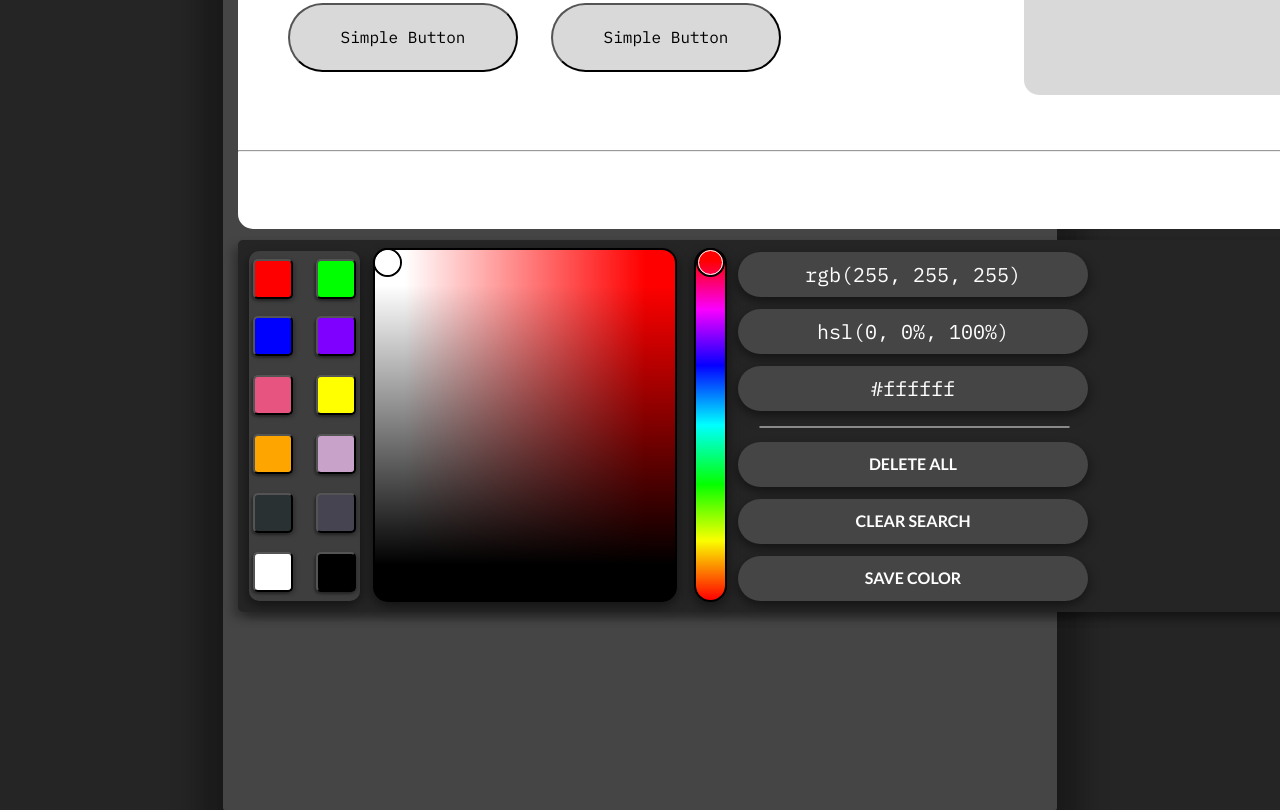
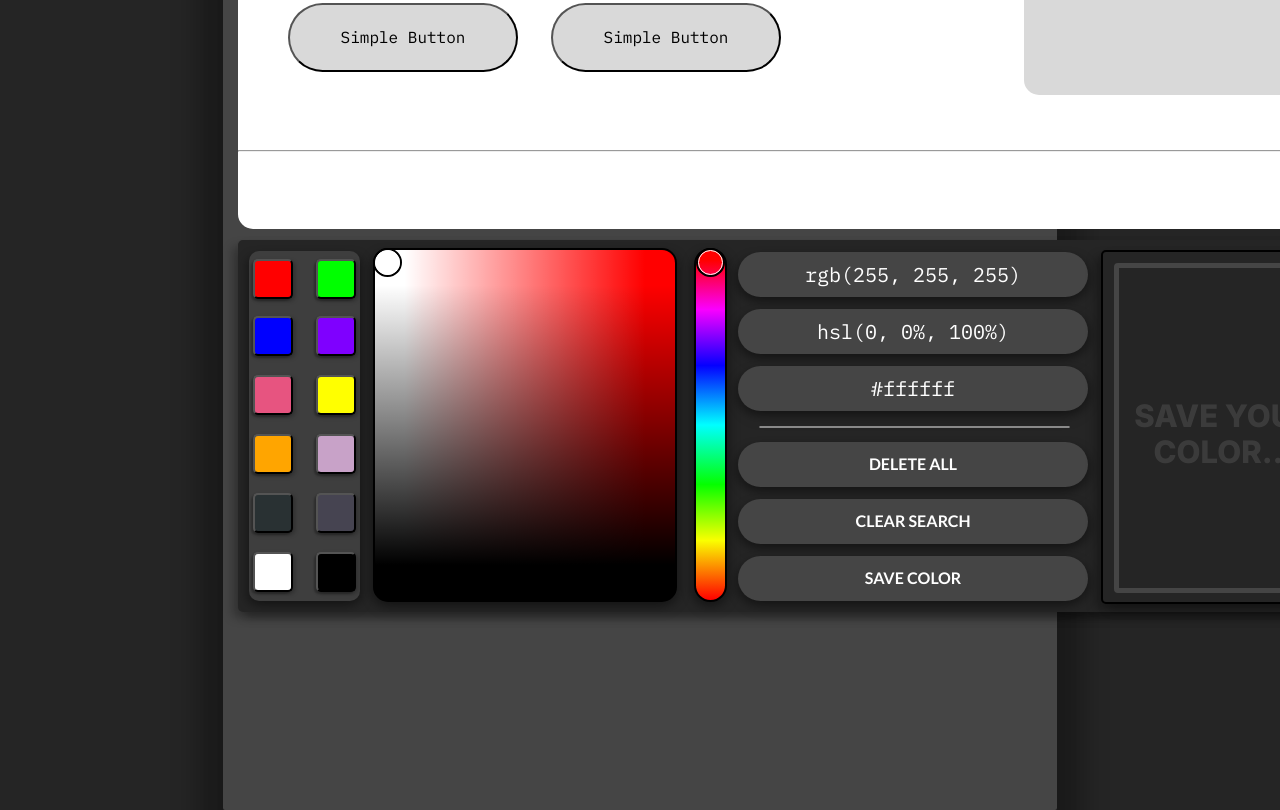
Before and after one commit to TohaLike/colorPicker, a website: page layOutPage/design.html in a window 1280 px wide. Shown: the part 532-1342 px from the top of the page. Drawn offline with nearby package versions, Linux system fonts and the light colour scheme.

Commit message:
i created color picker in layout page update2

```diff
--- a/layOutPage/design.html
+++ b/layOutPage/design.html
@@ -112,6 +112,7 @@
                     </div>
                 </div>
 
+
                 <hr class="from__line">
 
                 <!-- BtnSave -->
@@ -121,6 +122,15 @@
                     <button type="button" class="btn__save__color btn__save__main">Save Color</button>
                 </div>
 
+                <!-- ColorSaveSection -->
+                <div class="color__save__section">
+                    <div class="color__save__form">
+                        <div class="color__save__main">
+                            <div class="color__block"></div>
+                            <p class="text__save">Save your color... </p>
+                        </div>
+                    </div>
+                </div>
 
             </div>
 
--- a/layOutPage/styleDesign.css
+++ b/layOutPage/styleDesign.css
@@ -421,7 +421,6 @@ body::-webkit-scrollbar-thumb {
 }
 
 .btn__save__color {
-
     font-family: 'Lato', sans-serif;
     text-transform: uppercase;
     width: 350px;
@@ -436,7 +435,7 @@ body::-webkit-scrollbar-thumb {
     transition: .2s ease;
 }
 
-.btn__save:hover {
+.btn__save__color:hover {
     background-color: #ebebeb;
     color: #000000;
 }
@@ -448,3 +447,64 @@ body::-webkit-scrollbar-thumb {
 .btn__save__main:hover {
     background-color: #058440;
 }
+
+
+
+/* ColorSafe */
+.color__save__form {
+    position: absolute;
+    left: 863px;
+    top: 10px;
+    width: 234px;
+    height: 350px;
+    border: 2px solid #000000;
+    background: #252525;
+    box-shadow: 6px 6px 10px rgba(0, 0, 0, 0.25),
+    -6px 6px 10px rgba(0, 0, 0, 0.25);
+    border-radius: 5px;
+}
+
+.color__save__main {
+    position: absolute;
+    left: 11px;
+    top: 11px;
+    width: 200px;
+    height: 320px;
+    background: #252525;
+    border: 5px solid #454545;
+    border-radius: 4px;
+    overflow-y: scroll;
+}
+
+.color__save__main::-webkit-scrollbar {
+    /* margin-top: 5px; */
+    padding-top: 5px;
+    width: 8px;
+}
+
+.color__save__main::-webkit-scrollbar-thumb {
+    background-color: rgb(158, 158, 158);
+    padding-top: 5px;
+    /* outline: 1px solid slategrey; */
+    /* border-radius: 2px; */
+}
+
+.type__color__btn {
+    width: 60px;
+    height: 60px;
+    border: 3px solid #000000;
+    border-radius: 15px;
+    margin-left: 20px;
+    margin-top: 15px;
+}
+
+.text__save {
+    font-family: 'Inter', sans-serif;
+    margin-left: 10px;
+    margin-top: 130px;
+    font-size: 31px;
+    text-align: center;
+    color: #ffffff;
+    text-transform: uppercase;
+    opacity: 0.1;
+}
```
Also changed, not shown: index.html (indentation only).
